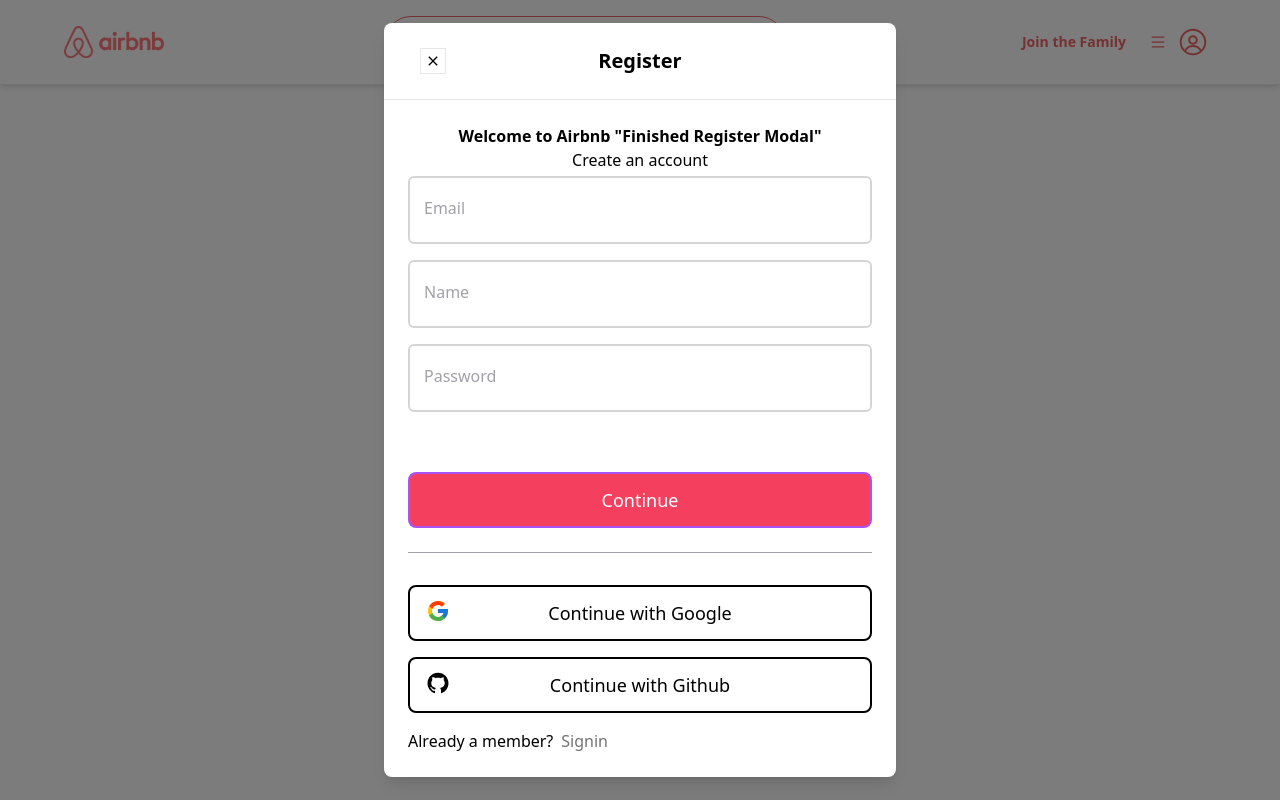
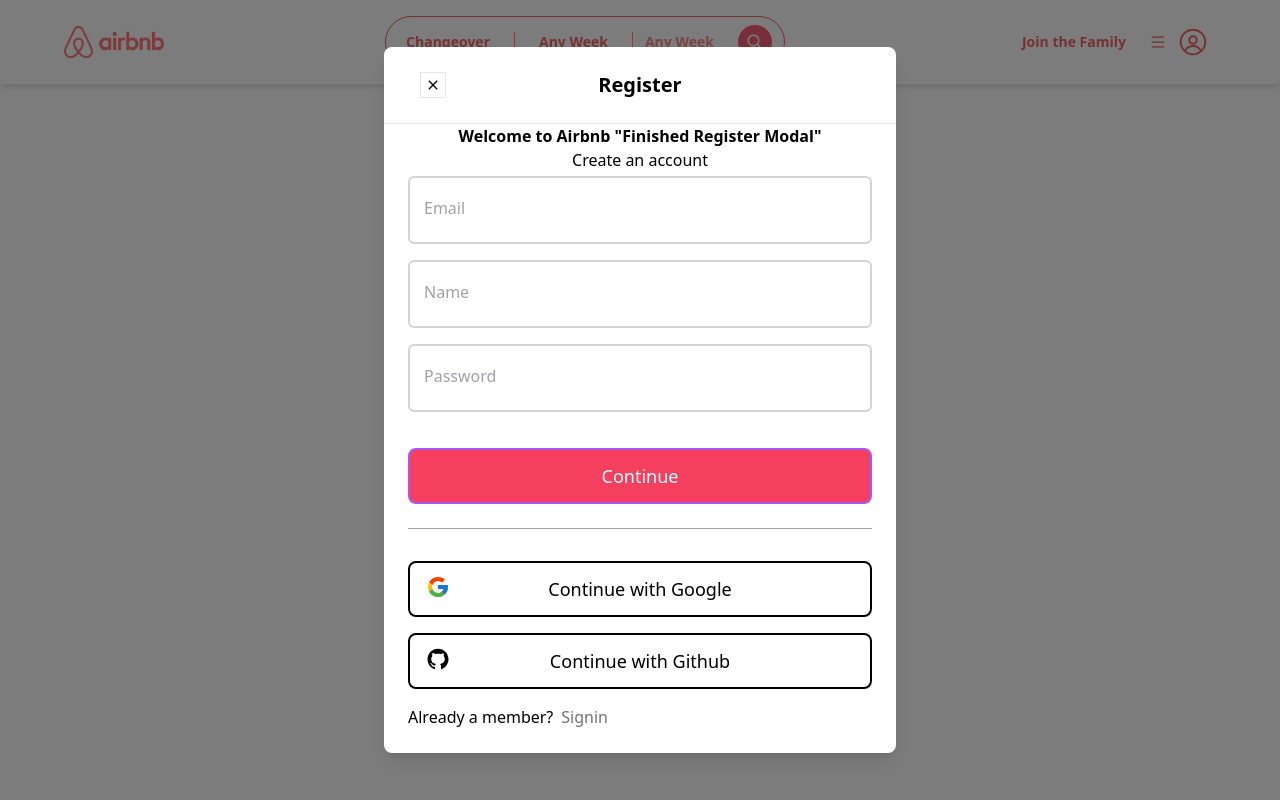
Before and after one commit to raamadithyan/proj_one, a Next.js app: page / in a window 1280 px wide. Built offline with nearby package versions, Linux system fonts and the light colour scheme.

Commit message:
reduced padding-y for modal-body after PR

```diff
--- a/app/components/modals/Modal.tsx
+++ b/app/components/modals/Modal.tsx
@@ -81,7 +81,7 @@
     items-center
     flex
     overflow-x-hidden
-    overflow-y-hidden
+      overflow-y-hidden
     bg-neutral-800/60
     fixed
     inset-0
@@ -161,7 +161,7 @@
               <div className='
               relative
               flex-auto
-              p-6
+              px-6
               '>
                 {body}
               </div>
```
